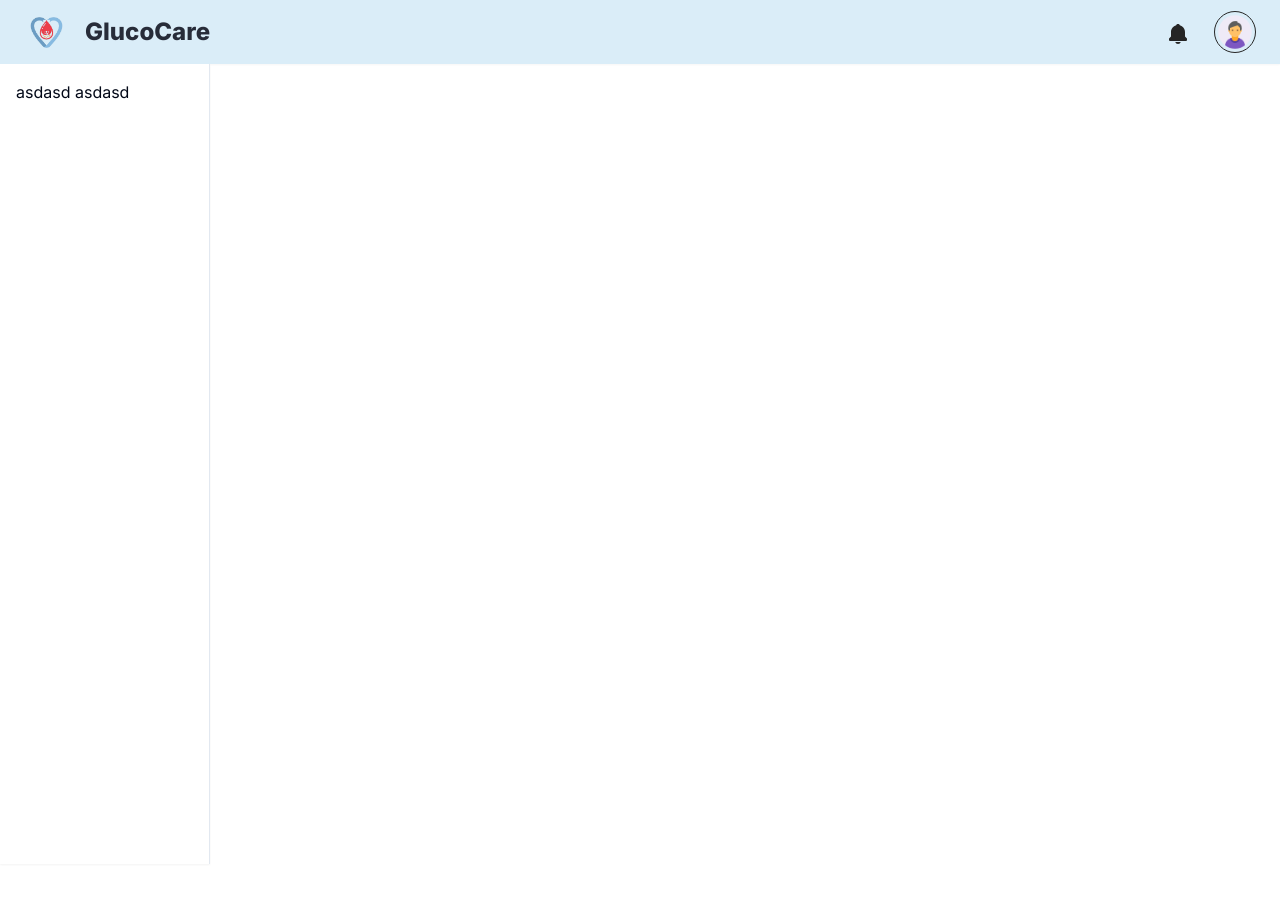
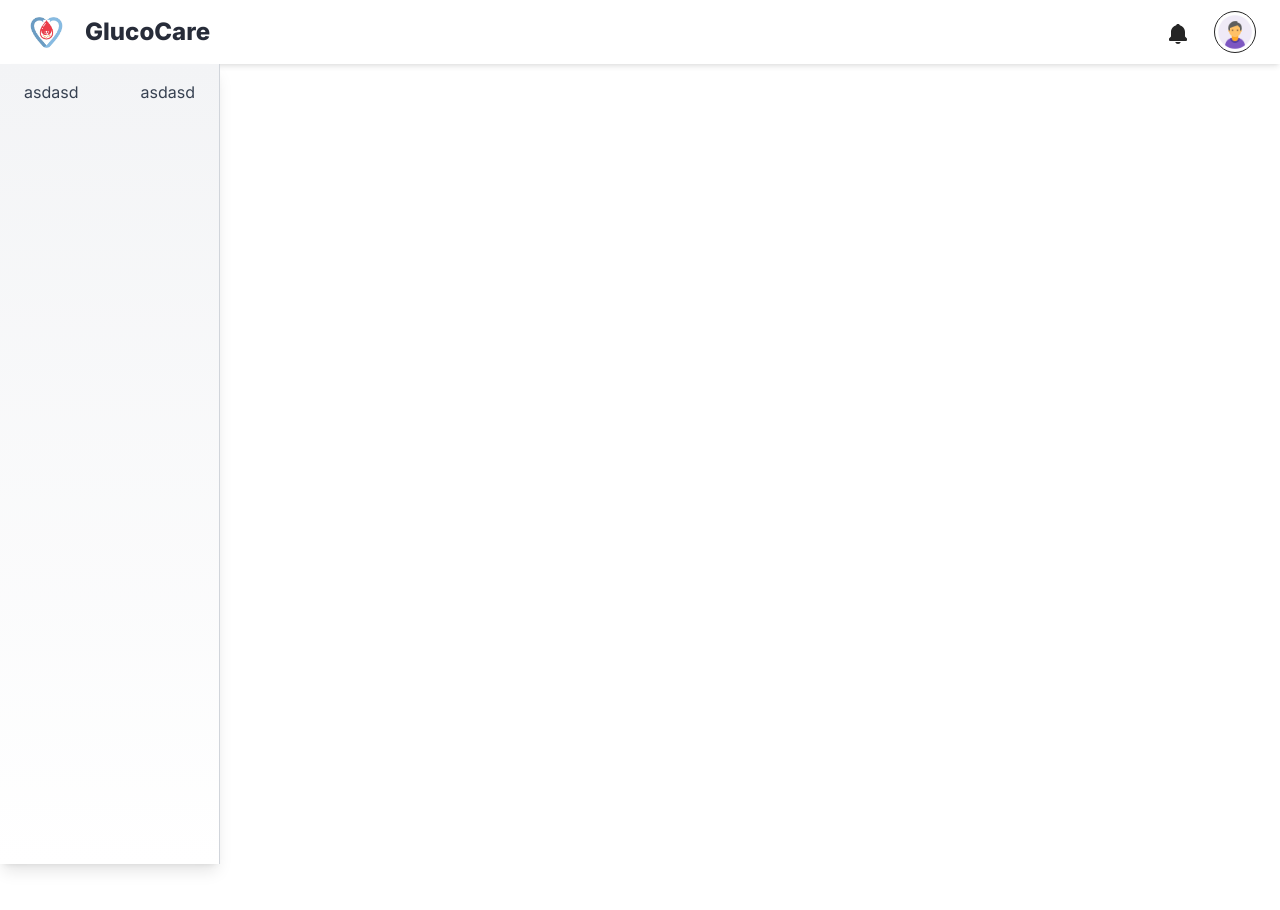
Before and after one commit to KwanJunEr/glucocare, a Next.js app: page / in a window 1280 px wide. Shown: the top 910 px of the page. Built offline with nearby package versions, Linux system fonts and the light colour scheme.

Commit message:
Change to White Background

```diff
--- a/components/Navbar.tsx
+++ b/components/Navbar.tsx
@@ -5,7 +5,7 @@ import { BiSolidBell } from 'react-icons/bi';
 
 const Navbar = () => {
   return (
-    <div className='w-full flex flex-row bg-blue-1 py-2 px-6 justify-between items-center z-50 shadow-sm max-sm:py-2 opacity-85'>
+    <div className='w-full flex flex-row bg-white py-2 px-6 justify-between items-center z-50 shadow-md max-sm:py-2 opacity-85'>
       <div className='flex flex-row items-center'>
         <Link href={'/'}>
           <Image
--- a/components/Sidebar.tsx
+++ b/components/Sidebar.tsx
@@ -1,16 +1,16 @@
-import React from 'react'
+import React from 'react';
 
 const Sidebar = () => {
   return (
     <aside className='h-screen z-20'>
-      <nav className='h-full flex flex-col bg-white border-r shadow-sm w-[210px]'>
-        <div className='flex justify-between items-start p-4'>
-          asdasd
-          asdasd
+      <nav className='h-full flex flex-col bg-gradient-to-b from-gray-100 to-white border-r border-gray-300 shadow-lg w-[220px]'>
+        <div className='flex justify-between items-start px-6 py-4'>
+          <div className='text-gray-700'>asdasd</div>
+          <div className='text-gray-700'>asdasd</div>
         </div>
       </nav>
     </aside>
-  )
-}
+  );
+};
 
-export default Sidebar
+export default Sidebar;
```
